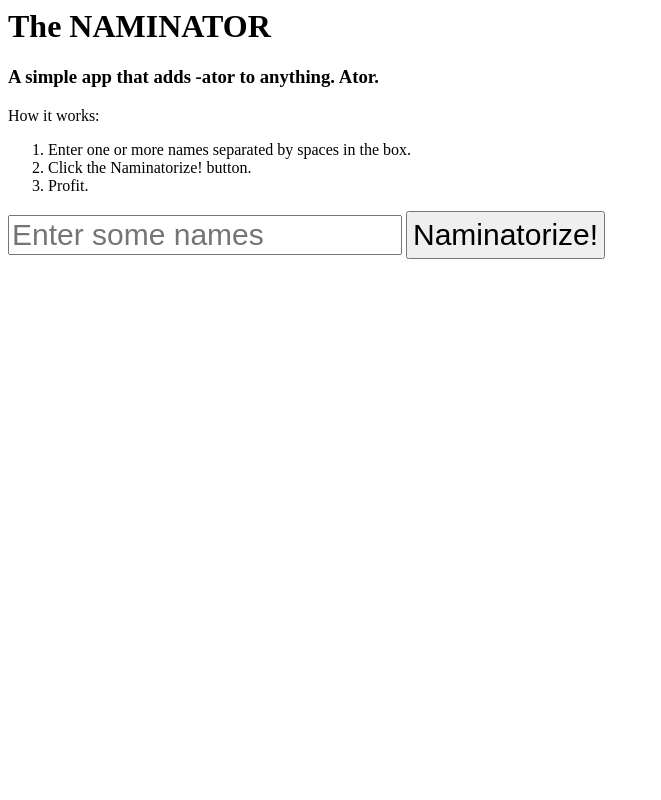
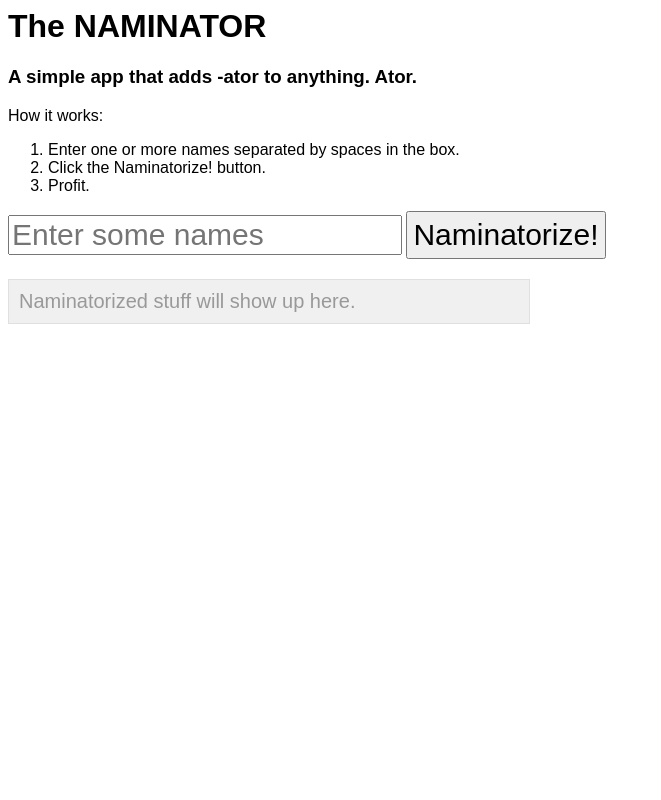
Before and after one commit to jlipps/sauce-console-log-example, a Flask app: page / in a window 1280 px wide. Shown: the whole page, without its empty margins (0-661 px from the left). Run offline with Flask 2, Linux system fonts and the light colour scheme.

Commit message:
make some changers

```diff
--- a/static/naminator.css
+++ b/static/naminator.css
@@ -1,3 +1,7 @@
+body {
+    font-family: Arial, Verdana, sans-serif;
+}
+
 #names {
     font-size: 30px;
 }
@@ -8,6 +12,20 @@ input#doItNau {
 }
 
 #naminated {
-    font-size: 30px;
+    font-size: 20px;
+    color: #999;
     margin-top: 20px;
+    padding: 10px;
+    background: #f0f0f0;
+    border: 1px solid #e0e0e0;
+    width: 500px;
 }
+
+.inator {
+    border-bottom: 1px dotted #ccc;
+    padding: 5px;
+}
+
+.inator:last-child {
+    border-bottom: 0px;
+}
--- a/static/naminator.js
+++ b/static/naminator.js
@@ -12,8 +12,10 @@ var doTheNaminating = function() {
         , data: {text: $('#names').val()}
         , success: function(res) {
             $('#naminated').html('');
-            $.each(res, function(name) {
-                var div = $('<div>' + name + '</div>');
+            $('#naminated').css('font-size', '30px');
+            $('#naminated').css('color', '#111');
+            $.each(res, function(i, name) {
+                var div = $('<div class="inator">' + name + '</div>');
                 $('#naminated').append(div);
             })
         }
--- a/templates/index.html
+++ b/templates/index.html
@@ -20,6 +20,7 @@
             <input type="button" value="Naminatorize!" id="doItNau" />
         </div>
         <div id="naminated">
+            Naminatorized stuff will show up here.
         </div>
     </body>
 </html>
```
